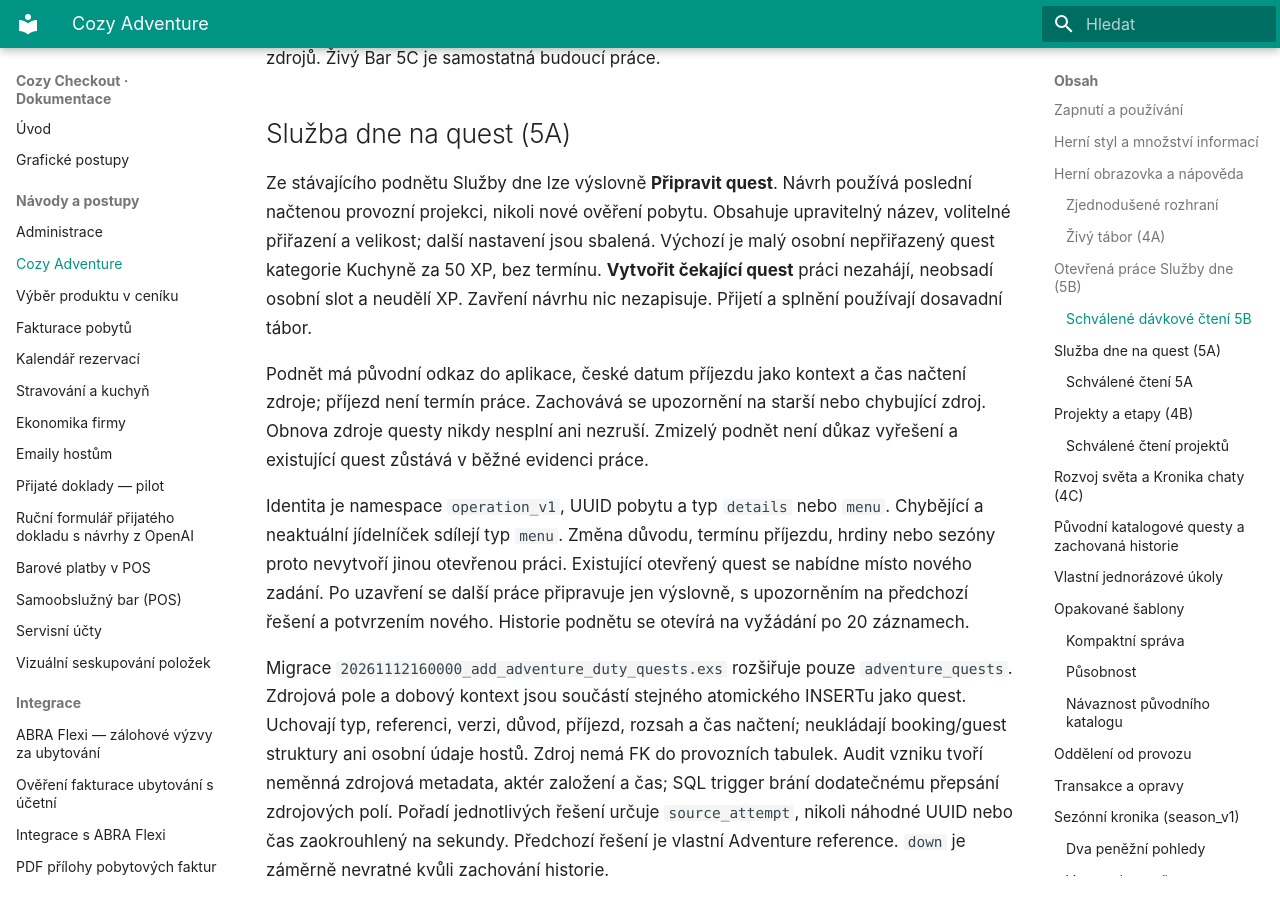
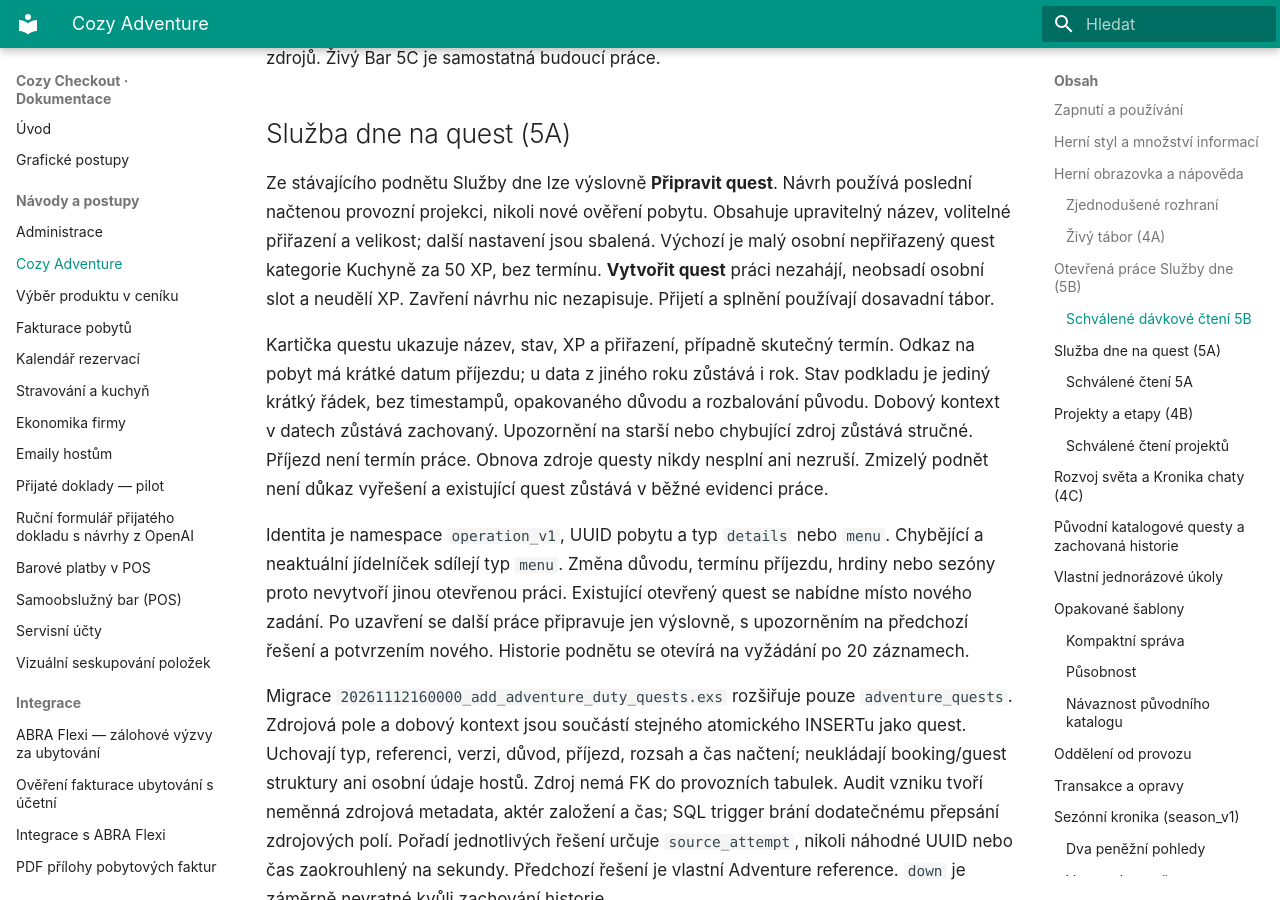
Before and after one commit to michalhorcic/cozy-checkout, an MkDocs documentation site: the page built from docs/features/ADVENTURE.md, in a window 1280 px wide and 900 px high, scrolled down 7890 px. Built offline with MkDocs 1.6.1 and Material for MkDocs 9.7.7, drawn with Linux system fonts in a browser that asks for light colours.

Commit message:
Trim daily duty quest cards to game essentials

```diff
--- a/docs/features/ADVENTURE.md
+++ b/docs/features/ADVENTURE.md
@@ -291,12 +291,14 @@ Ze stávajícího podnětu Služby dne lze výslovně **Připravit quest**. Náv
 poslední načtenou provozní projekci, nikoli nové ověření pobytu. Obsahuje
 upravitelný název, volitelné přiřazení a velikost; další nastavení jsou sbalená.
 Výchozí je malý osobní nepřiřazený quest kategorie Kuchyně za 50 XP, bez termínu.
-**Vytvořit čekající quest** práci nezahájí, neobsadí osobní slot a neudělí XP.
+**Vytvořit quest** práci nezahájí, neobsadí osobní slot a neudělí XP.
 Zavření návrhu nic nezapisuje. Přijetí a splnění používají dosavadní tábor.
 
-Podnět má původní odkaz do aplikace, české datum příjezdu jako kontext a čas
-načtení zdroje; příjezd není termín práce. Zachovává se upozornění na starší
-nebo chybující zdroj. Obnova zdroje questy nikdy nesplní ani nezruší. Zmizelý
+Kartička questu ukazuje název, stav, XP a přiřazení, případně skutečný termín.
+Odkaz na pobyt má krátké datum příjezdu; u data z jiného roku zůstává i rok.
+Stav podkladu je jediný krátký řádek, bez timestampů, opakovaného důvodu a
+rozbalování původu. Dobový kontext v datech zůstává zachovaný. Upozornění na starší
+nebo chybující zdroj zůstává stručné. Příjezd není termín práce. Obnova zdroje questy nikdy nesplní ani nezruší. Zmizelý
 podnět není důkaz vyřešení a existující quest zůstává v běžné evidenci práce.
 
 Identita je namespace `operation_v1`, UUID pobytu a typ `details` nebo `menu`.
```
Also changed, not shown: 2 other files.
